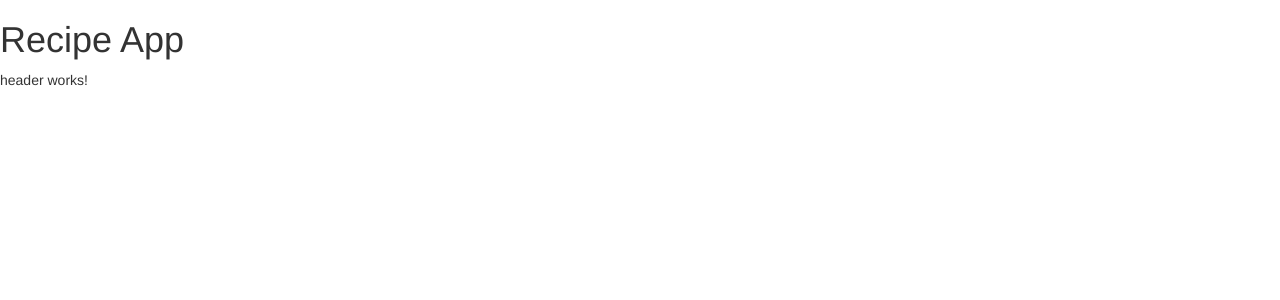
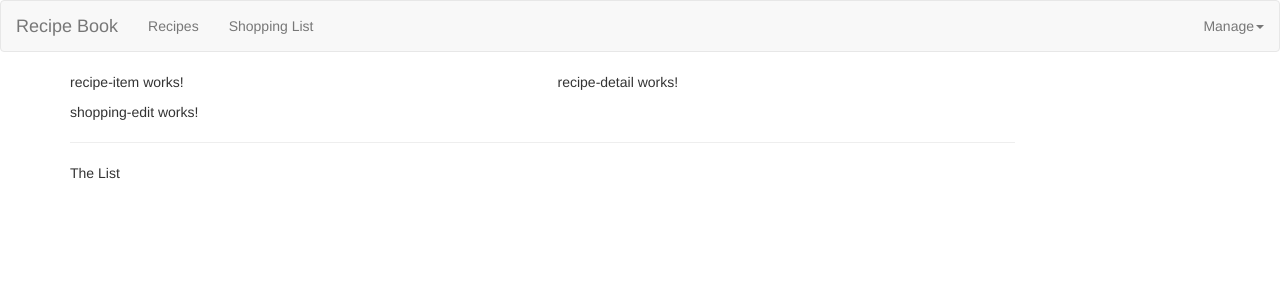
Before and after one commit to briandev352/recipe-app, an Angular app: page / in a window 1280 px wide. Shown: the top 300 px of the page. Built offline with nearby package versions, Linux system fonts and the light colour scheme.

Commit message:
create header

```diff
--- a/angular.json
+++ b/angular.json
@@ -91,6 +91,7 @@
               "src/assets"
             ],
             "styles": [
+              "node_modules/bootstrap/dist/css/bootstrap.min.css",
               "src/styles.css"
             ],
             "scripts": []
--- a/src/app/app.component.html
+++ b/src/app/app.component.html
@@ -1,3 +1,10 @@
-<h1>Recipe App</h1>
+<app-header></app-header>
 
-<app-header></app-header>
+<div class="container">
+    <div class="row">
+        <div class="col-md-12">
+            <app-recipes></app-recipes>
+            <app-shopping-list></app-shopping-list>
+        </div>
+    </div>
+</div>
--- a/src/app/app.module.ts
+++ b/src/app/app.module.ts
@@ -9,6 +9,7 @@ import { RecipeDetailComponent } from './recipes/recipe-detail/recipe-detail.com
 import { RecipeItemComponent } from './recipes/recipe-list/recipe-item/recipe-item.component';
 import { ShoppingListComponent } from './shopping-list/shopping-list.component';
 import { ShoppingEditComponent } from './shopping-list/shopping-edit/shopping-edit.component';
+import { RecipeListComponent } from './recipes/recipe-list/recipe-list.component';
 
 @NgModule({
   declarations: [
@@ -19,6 +20,7 @@ import { ShoppingEditComponent } from './shopping-list/shopping-edit/shopping-ed
     RecipeItemComponent,
     ShoppingListComponent,
     ShoppingEditComponent,
+    RecipeListComponent,
   ],
   imports: [BrowserModule, FormsModule],
   providers: [],
--- a/src/app/header/header.component.html
+++ b/src/app/header/header.component.html
@@ -1 +1,25 @@
-<p>header works!</p>
+<nav class="navbar navbar-default">
+    <div class="container-fluid">
+        <div class="navbar-header">
+            <a href="#" class="navbar-brand">Recipe Book</a>
+        </div>
+
+        <div class="navbar-default">
+            <ul class="nav navbar-nav">
+                <li><a href="#">Recipes</a></li>
+                <li><a href="#">Shopping List</a></li>
+            </ul>
+
+            <ul class="nav navbar-nav navbar-right">
+                <li class="dropdown">
+                    <a href="#" class="dropdown-toggle" role="button">Manage<span class="caret"></span></a>
+                    <ul class="dropdown-menu">
+                        <li><a href="#">Save Data</a></li>
+                        <li><a href="#">Fetch Data</a></li>
+                    </ul>
+                </li>
+            </ul>
+
+        </div>
+    </div>
+</nav>
--- a/src/app/recipes/recipe-list/recipe-list.component.html
+++ b/src/app/recipes/recipe-list/recipe-list.component.html
@@ -1 +1 @@
-<p>recipe-list works!</p>
+<app-recipe-item></app-recipe-item>
--- a/src/app/recipes/recipe-list/recipe-list.component.ts
+++ b/src/app/recipes/recipe-list/recipe-list.component.ts
@@ -3,13 +3,10 @@ import { Component, OnInit } from '@angular/core';
 @Component({
   selector: 'app-recipe-list',
   templateUrl: './recipe-list.component.html',
-  styleUrls: ['./recipe-list.component.css']
+  styleUrls: ['./recipe-list.component.css'],
 })
 export class RecipeListComponent implements OnInit {
+  constructor() {}
 
-  constructor() { }
-
-  ngOnInit(): void {
-  }
-
+  ngOnInit(): void {}
 }
--- a/src/app/recipes/recipes.component.html
+++ b/src/app/recipes/recipes.component.html
@@ -1 +1,8 @@
-<p>recipes works!</p>
+<div class="row">
+    <div class="col-md-5">
+        <app-recipe-list></app-recipe-list>
+    </div>
+    <div class="col-md-7">
+        <app-recipe-detail></app-recipe-detail>
+    </div>
+</div>
--- a/src/app/shopping-list/shopping-list.component.html
+++ b/src/app/shopping-list/shopping-list.component.html
@@ -1 +1,7 @@
-<p>shopping-list works!</p>
+<div class="row">
+    <div class="col-xs-10">
+        <app-shopping-edit></app-shopping-edit>
+        <hr>
+        <p>The List</p>
+    </div>
+</div>
```
